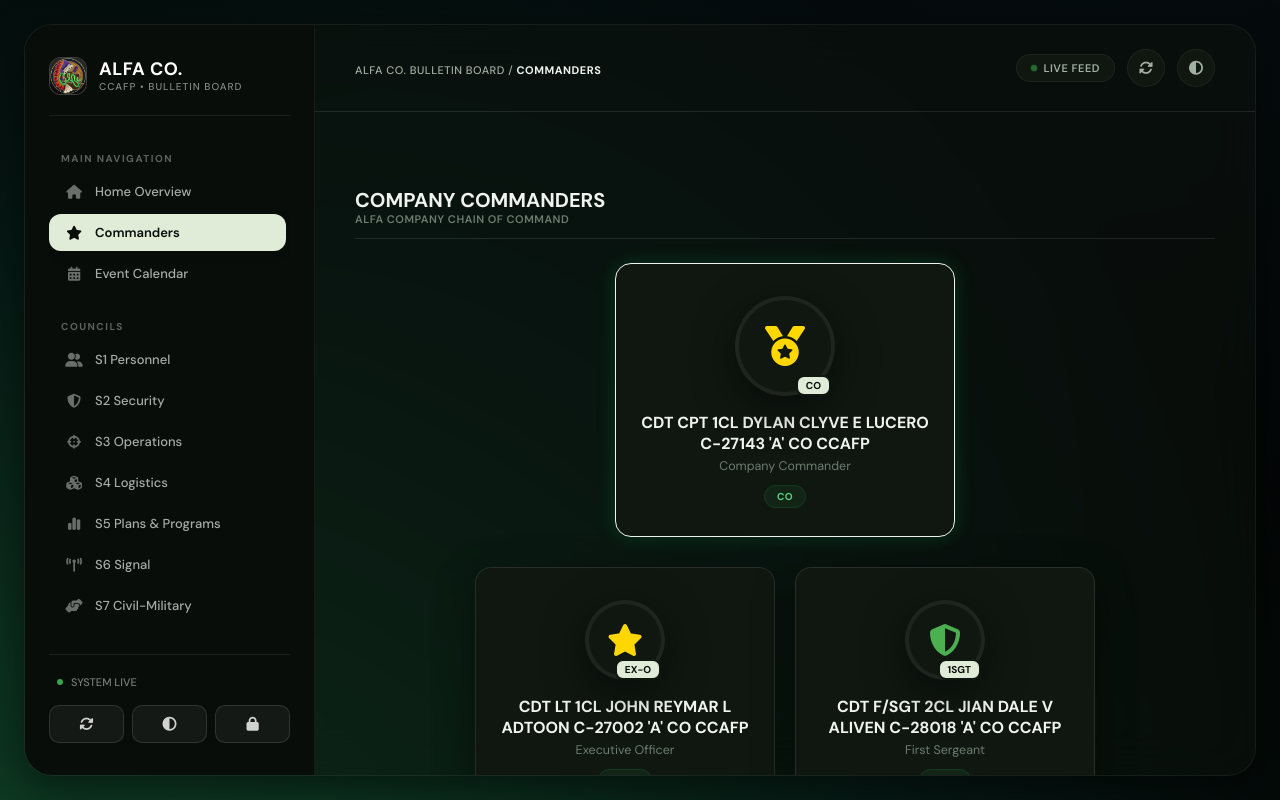
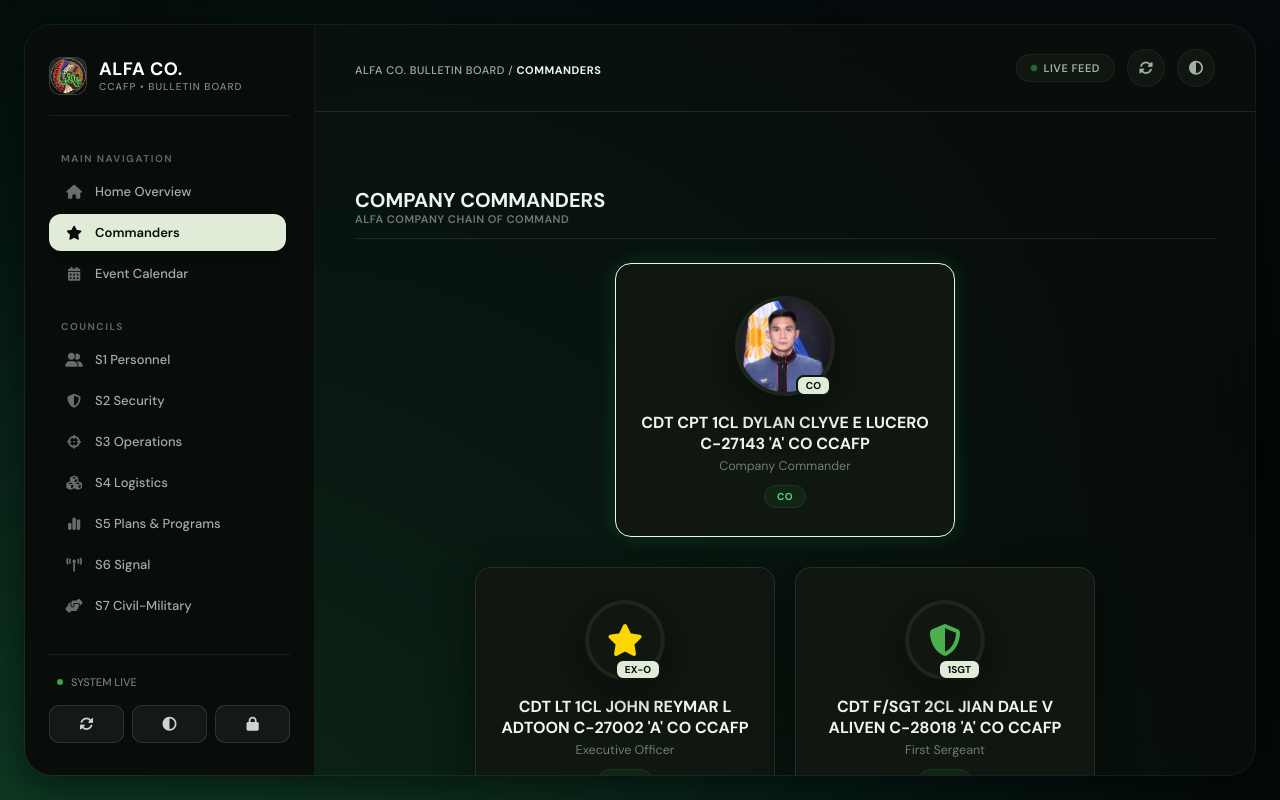
Before and after one commit to cdtpalers/alfa-coy, a React (Vite) app: page / in a window 1280 px wide. Both pictures are taken after a click on the button "Commanders". Built offline with nearby package versions, Linux system fonts and the light colour scheme.

Commit message:
Set company commander's profile picture and update styling

```diff
--- a/alfa-bulletin-board.html
+++ b/alfa-bulletin-board.html
@@ -587,6 +587,9 @@
     box-shadow:var(--glow);
     position:relative;
   }
+  .commander-avatar img {
+    width:100%; height:100%; border-radius:50%; object-fit:cover;
+  }
   .commander-rank {
     position:absolute; bottom:-4px; right:-4px;
     background:var(--g3); border:1px solid var(--g1);
@@ -964,7 +967,7 @@ const COUNCILS = {
 };
 
 const COMMANDERS = [
-  { name:'Cdt Col. [Name]', rank:'CO', role:'Company Commander', icon:'🎖️' },
+  { name:"CDT CPT 1CL DYLAN CLYVE E LUCERO C-27143 'A' CO CCAFP", rank:'CO', role:'Company Commander', image:'lucero.jpg', icon:'🎖️' },
   { name:'Cdt Lt Col. [Name]', rank:'XO', role:'Executive Officer', icon:'⭐' },
   { name:'Cdt Maj. [Name]', rank:'S1-O', role:'Personnel Officer', icon:'👤' },
   { name:'Cdt Maj. [Name]', rank:'S2-O', role:'Intelligence Officer', icon:'🔍' },
@@ -1190,7 +1193,10 @@ function renderCommanders() {
   const grid = document.getElementById('commandersGrid');
   grid.innerHTML = COMMANDERS.map(c => `
     <div class="glass commander-card">
-      <div class="commander-avatar">${c.icon}<div class="commander-rank">${c.rank}</div></div>
+      <div class="commander-avatar">
+        ${c.image ? `<img src="${c.image}" alt="${c.name}" />` : c.icon}
+        <div class="commander-rank">${c.rank}</div>
+      </div>
       <h4>${c.name}</h4>
       <p>${c.role}</p>
       <div class="role"><span class="tag tag-green">${c.rank}</span></div>
--- a/src/index.css
+++ b/src/index.css
@@ -1091,6 +1091,14 @@ textarea.glass-input {
   font-size: 32px;
   position: relative;
   box-shadow: var(--shadow);
+  overflow: visible; /* to allow absolute elements like rank to pop out, but image should be rounded */
+}
+
+.commander-img {
+  width: 100%;
+  height: 100%;
+  border-radius: 50%;
+  object-fit: cover;
 }
 
 .commander-rank {
--- a/src/pages/Commanders.jsx
+++ b/src/pages/Commanders.jsx
@@ -1,6 +1,6 @@
 import React from 'react';
 
-const CO = { name: "CDT CPT 1CL DYLAN CLYVE E LUCERO C-27143 'A' CO CCAFP", rank: 'CO', role: 'Company Commander', icon: <i className="fa-solid fa-medal" style={{color: '#FFD700'}}></i> };
+const CO = { name: "CDT CPT 1CL DYLAN CLYVE E LUCERO C-27143 'A' CO CCAFP", rank: 'CO', role: 'Company Commander', image: '/lucero.jpg', icon: <i className="fa-solid fa-medal" style={{color: '#FFD700'}}></i> };
 const XO = { name: "CDT LT 1CL JOHN REYMAR L ADTOON C-27002 'A' CO CCAFP", rank: 'EX-O', role: 'Executive Officer', icon: <i className="fa-solid fa-star" style={{color: '#FFD700'}}></i> };
 const SGT = { name: "CDT F/SGT 2CL JIAN DALE V ALIVEN C-28018 'A' CO CCAFP", rank: '1SGT', role: 'First Sergeant', icon: <i className="fa-solid fa-shield-halved" style={{color: '#4CAF50'}}></i> };
 
@@ -49,7 +49,11 @@ const HONOR_COMM = [
 const CommanderCard = ({ c, className = '' }) => (
   <div className={`glass commander-card ${className}`}>
     <div className="commander-avatar">
-      {c.icon}
+      {c.image ? (
+        <img src={c.image} alt={c.name} className="commander-img" />
+      ) : (
+        c.icon
+      )}
       <div className="commander-rank">{c.rank}</div>
     </div>
     <h4>{c.name}</h4>
```
Also changed, not shown: lucero.jpg (added), public/lucero.jpg (added).
